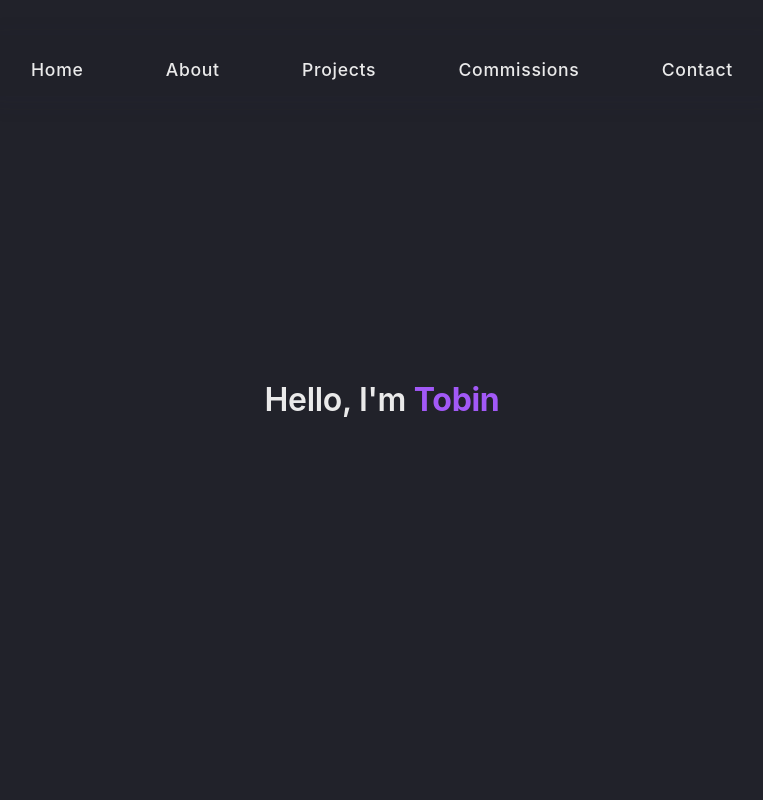
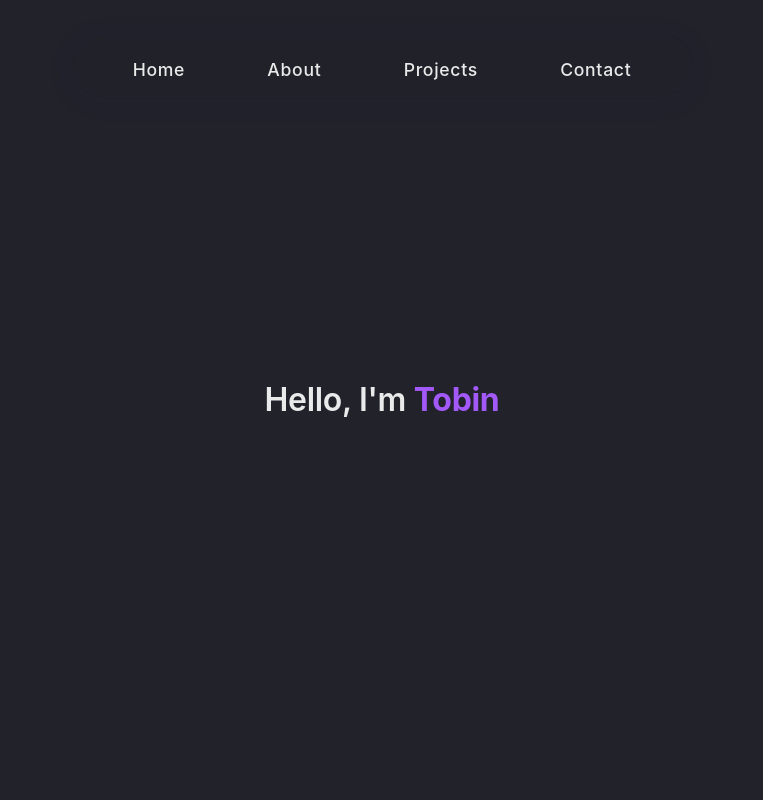
Before and after one commit to 11VZ/portfolio, a React (Vite) app: page / in a window 1280 px wide. Shown: the top 800 px of the page, without its empty margins (258-1021 px from the left). Built offline with nearby package versions, Linux system fonts and the light colour scheme.

Commit message:
Fixed navbar

```diff
--- a/src/App.jsx
+++ b/src/App.jsx
@@ -59,7 +59,6 @@ function App() {
           <li><button onClick={() => window.scrollTo({ top: 0, behavior: 'smooth' })}>Home</button></li>
           <li><button onClick={() => scrollTo(aboutRef)}>About</button></li>
           <li><button onClick={() => scrollTo(projectsRef)}>Projects</button></li>
-          <li><button onClick={() => scrollTo(commissionsRef)}>Commissions</button></li>
           <li><button onClick={() => scrollTo(contactRef)}>Contact</button></li>
         </ul>
       </nav>
```
